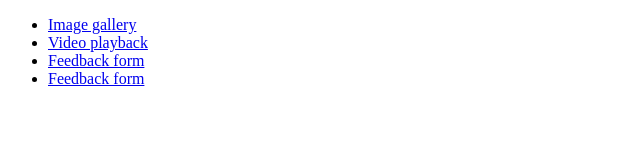
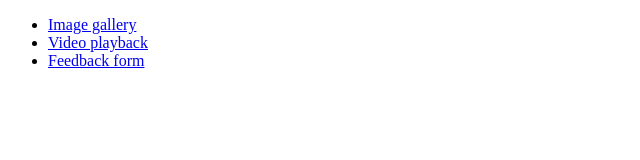
Before and after one commit to OlegDerevyanko/goit-js-hw-08, a plain HTML site: page index.html in a window 1280 px wide. Shown: the whole page, without its empty margins (0-640 px from the left). Drawn offline with Linux system fonts and the light colour scheme.

Commit message:
Deploying to gh-pages from @ OlegDerevyanko/goit-js-hw-08@11a645b54500d3eb3ff41caecddc90e78b44a25d 🚀

```diff
--- a/index.html
+++ b/index.html
@@ -1 +1 @@
-<!DOCTYPE html><html lang="en"><head><meta charset="utf-8"><meta http-equiv="X-UA-Compatible" content="IE=edge"><meta name="viewport" content="width=device-width, initial-scale=1.0"><title>Homework 8</title><link rel="stylesheet" href="/goit-js-hw-08/01-gallery.40c4146b.css"></head><body> <ul> <li><a href="/goit-js-hw-08/01-gallery.html">Image gallery</a></li> <li><a href="/goit-js-hw-08/02-video.html">Video playback</a></li> <li><a href="/goit-js-hw-08/03-feedback.html">Feedback form</a></li> <li><a href="/goit-js-hw-08/03-feedback.html">Feedback form</a></li> </ul> </body></html>
+<!DOCTYPE html><html lang="en"><head><meta charset="utf-8"><meta http-equiv="X-UA-Compatible" content="IE=edge"><meta name="viewport" content="width=device-width, initial-scale=1.0"><title>Homework 8</title><link rel="stylesheet" href="/goit-js-hw-08/01-gallery.40c4146b.css"></head><body> <ul> <li><a href="/goit-js-hw-08/01-gallery.html">Image gallery</a></li> <li><a href="/goit-js-hw-08/02-video.html">Video playback</a></li> <li><a href="/goit-js-hw-08/03-feedback.html">Feedback form</a></li> </ul> </body></html>
```
